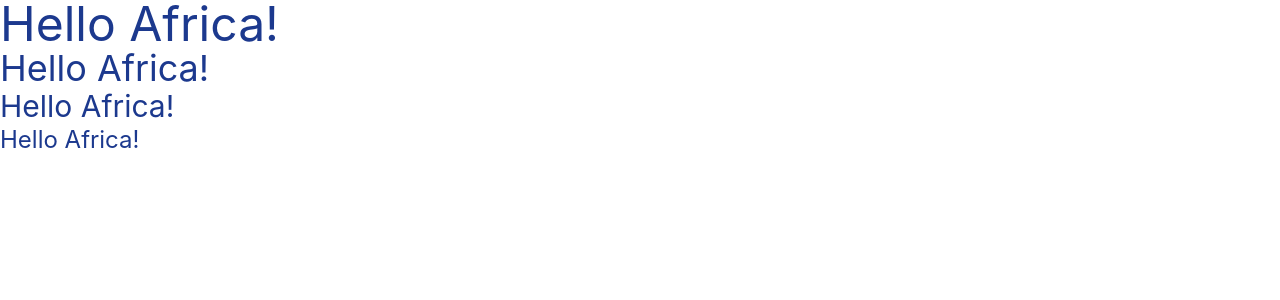
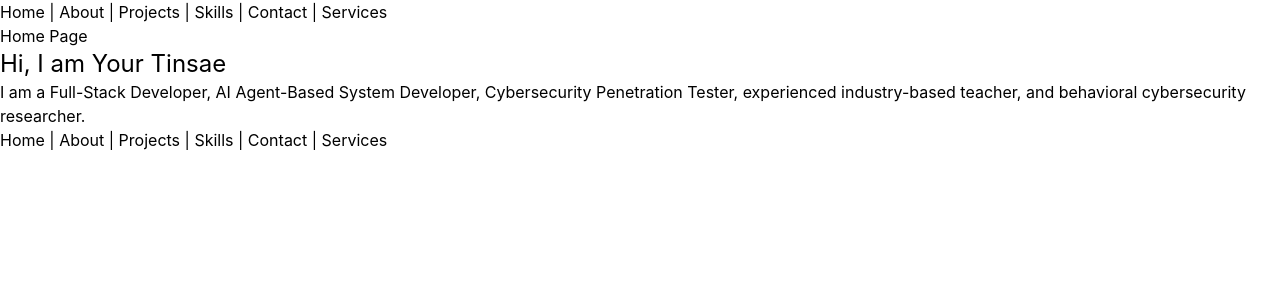
Before and after one commit to tinsaem/React-Routing, a React (Vite) app: page / in a window 1280 px wide. Shown: the top 300 px of the page. Built offline with nearby package versions, Linux system fonts and the light colour scheme.

Commit message:
first routing code

```diff
--- a/src/App.jsx
+++ b/src/App.jsx
@@ -14,10 +14,10 @@ const rout = createBrowserRouter([
     element: <RootLayout />,
     children: [
       { index: true, element: <Home /> },
-      { path: "a", element: <About /> },
-      { path: "b", element: <Projects /> },
+      { path: "about", element: <About /> },
+      { path: "projects", element: <Projects /> },
 
-      { path: "c", element: <Skills /> },
+      { path: "skills", element: <Skills /> },
       { path: "contact", element: <Contact /> },
       { path: "services", element: <Services /> },
       { path: "*", element: <NotFound /> },
--- a/src/main.jsx
+++ b/src/main.jsx
@@ -2,13 +2,13 @@ import { StrictMode } from 'react'
 import { createRoot } from 'react-dom/client'
 import './index.css'
 //import App from './App.jsx';
-import Example from './Example';
+import App from './App.jsx';
 
 
 createRoot(document.getElementById('root')).render(
   <StrictMode>
 
-    <Example />
+    <App />
 
   </StrictMode>,
 )
```
